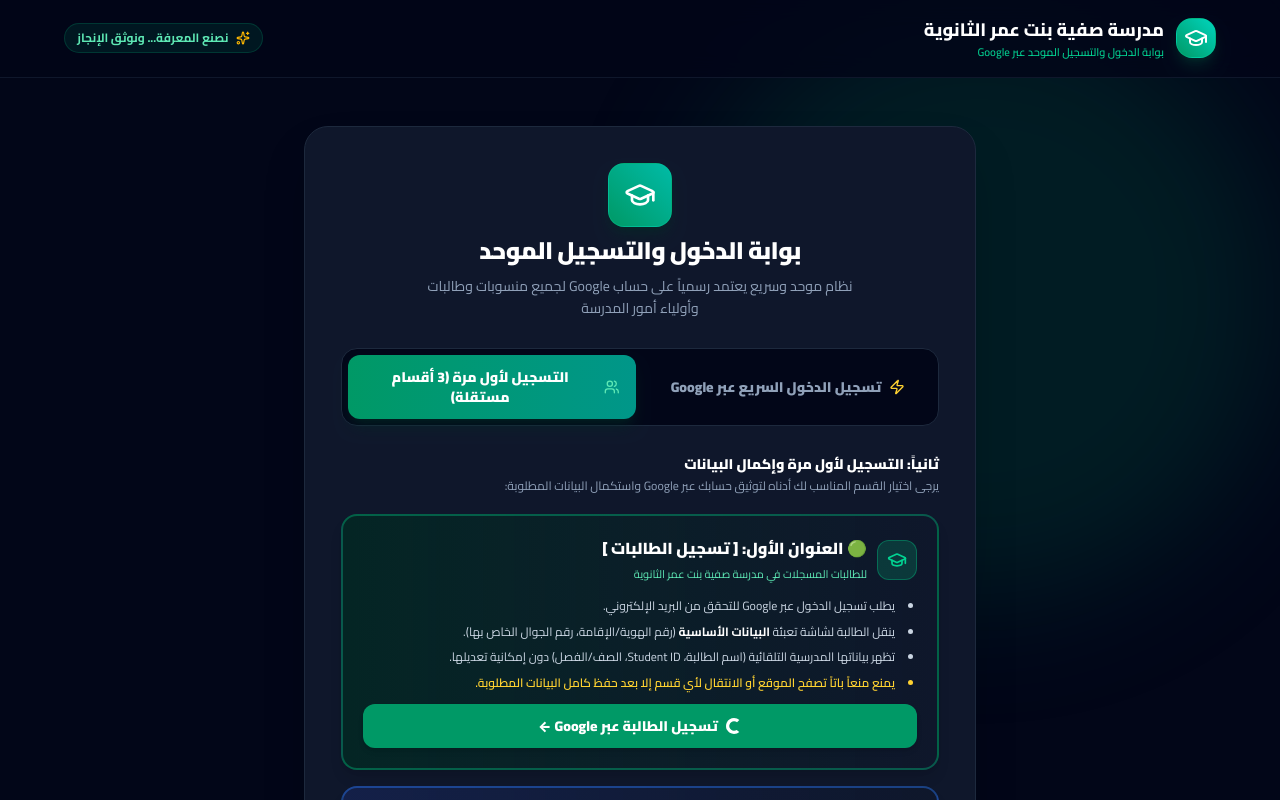
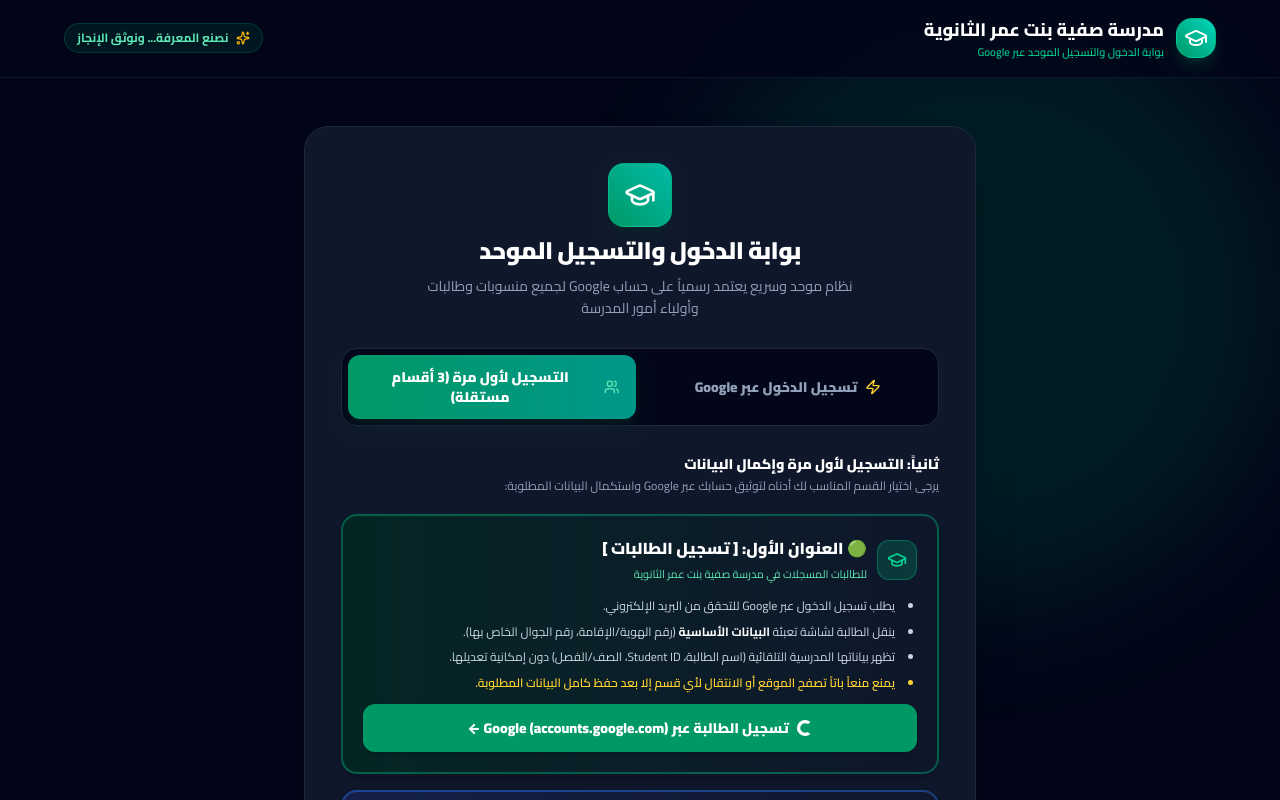
Before and after one commit to moyara743-ux/SafiyabintALKhattabschool, a React (Vite) app: page / in a window 1280 px wide. Both pictures are taken after a click on the button "التسجيل لأول مرة (3 أقسام مستقلة)". Shown: the top 800 px of the page. Built offline with nearby package versions, Linux system fonts and the light colour scheme; no server answers; the database is empty.

Commit message:
feat(auth): add Google OAuth login to navbar
Update the login flow to prioritize Google authentication. Added a dedicated Google sign-in button to the navbar and set it as the default view in the login interface.

```diff
--- a/src/components/Navbar.tsx
+++ b/src/components/Navbar.tsx
@@ -7,6 +7,7 @@ import {
   SYSTEM_OWNER_ROLE_LABEL,
   isSystemOwner as checkIsSystemOwner,
 } from '../lib/principalService';
+import { buildGoogleOAuthUrl } from '../lib/googleAuth';
 import {
   GraduationCap,
   Shield,
@@ -350,12 +351,21 @@ export const Navbar: React.FC<NavbarProps> = ({
                 )}
               </div>
             ) : (
-              <button
+              <a
+                href={buildGoogleOAuthUrl('quick_login')}
+                target="_blank"
+                rel="noopener noreferrer"
                 onClick={() => onOpenAuth('login')}
-                className="hidden sm:inline-flex px-3.5 py-1.5 sm:px-4 sm:py-2 text-xs font-bold bg-amber-500 hover:bg-amber-400 text-slate-950 rounded-xl shadow-md transition-all cursor-pointer border border-amber-300"
+                className="hidden sm:inline-flex items-center gap-2 px-3.5 py-1.5 sm:px-4 sm:py-2 text-xs font-black bg-white hover:bg-slate-100 text-slate-900 rounded-xl shadow-md transition-all cursor-pointer border border-slate-200 no-underline active:scale-[0.99]"
               >
-                تسجيل الدخول
-              </button>
+                <svg className="w-3.5 h-3.5 shrink-0" viewBox="0 0 24 24">
+                  <path fill="#4285F4" d="M22.56 12.25c0-.78-.07-1.53-.2-2.25H12v4.26h5.92c-.26 1.37-1.04 2.53-2.21 3.31v2.77h3.57c2.08-1.92 3.28-4.74 3.28-8.09z" />
+                  <path fill="#34A853" d="M12 23c2.97 0 5.46-.98 7.28-2.66l-3.57-2.77c-.98.66-2.23 1.06-3.71 1.06-2.86 0-5.29-1.93-6.16-4.53H2.18v2.84C3.99 20.53 7.7 23 12 23z" />
+                  <path fill="#FBBC05" d="M5.84 14.09c-.22-.66-.35-1.36-.35-2.09s.13-1.43.35-2.09V7.06H2.18C1.43 8.55 1 10.22 1 12s.43 3.45 1.18 4.94l2.85-2.22.81-.63z" />
+                  <path fill="#EA4335" d="M12 5.38c1.62 0 3.06.56 4.21 1.64l3.15-3.15C17.45 2.09 14.97 1 12 1 7.7 1 3.99 3.47 2.18 7.06l3.66 2.84c.87-2.6 3.3-4.52 6.16-4.52z" />
+                </svg>
+                <span>تسجيل الدخول عبر Google</span>
+              </a>
             )}
           </div>
         </div>
@@ -545,16 +555,24 @@ export const Navbar: React.FC<NavbarProps> = ({
                   <span>تسجيل الخروج من الحساب</span>
                 </button>
               ) : (
-                <button
+                <a
+                  href={buildGoogleOAuthUrl('quick_login')}
+                  target="_blank"
+                  rel="noopener noreferrer"
                   onClick={() => {
                     setDrawerOpen(false);
                     onOpenAuth('login');
                   }}
-                  className="w-full px-4 py-2.5 rounded-xl text-xs font-bold text-white bg-emerald-800 hover:bg-emerald-700 flex items-center justify-center gap-2 shadow-md transition-all cursor-pointer border border-emerald-900"
+                  className="w-full px-4 py-3 rounded-xl text-xs font-black text-slate-900 bg-white hover:bg-slate-100 flex items-center justify-center gap-2.5 shadow-md transition-all cursor-pointer border border-slate-200 no-underline active:scale-[0.99]"
                 >
-                  <User className="w-4 h-4" />
-                  <span>تسجيل الدخول</span>
-                </button>
+                  <svg className="w-4 h-4 shrink-0" viewBox="0 0 24 24">
+                    <path fill="#4285F4" d="M22.56 12.25c0-.78-.07-1.53-.2-2.25H12v4.26h5.92c-.26 1.37-1.04 2.53-2.21 3.31v2.77h3.57c2.08-1.92 3.28-4.74 3.28-8.09z" />
+                    <path fill="#34A853" d="M12 23c2.97 0 5.46-.98 7.28-2.66l-3.57-2.77c-.98.66-2.23 1.06-3.71 1.06-2.86 0-5.29-1.93-6.16-4.53H2.18v2.84C3.99 20.53 7.7 23 12 23z" />
+                    <path fill="#FBBC05" d="M5.84 14.09c-.22-.66-.35-1.36-.35-2.09s.13-1.43.35-2.09V7.06H2.18C1.43 8.55 1 10.22 1 12s.43 3.45 1.18 4.94l2.85-2.22.81-.63z" />
+                    <path fill="#EA4335" d="M12 5.38c1.62 0 3.06.56 4.21 1.64l3.15-3.15C17.45 2.09 14.97 1 12 1 7.7 1 3.99 3.47 2.18 7.06l3.66 2.84c.87-2.6 3.3-4.52 6.16-4.52z" />
+                  </svg>
+                  <span>تسجيل الدخول عبر Google</span>
+                </a>
               )}
 
               <p className="text-[11px] text-center text-slate-500 font-light">
--- a/src/views/LoginView.tsx
+++ b/src/views/LoginView.tsx
@@ -68,8 +68,8 @@ export const LoginView: React.FC<LoginViewProps> = ({
     resetPassword,
   } = useAuth();
 
-  // Primary View Mode: 'first_time_register' (التسجيل لأول مرة) or 'quick_login' (تسجيل الدخول السريع عبر Google)
-  const [viewMode, setViewMode] = useState<'quick_login' | 'first_time_register'>('first_time_register');
+  // Primary View Mode: 'quick_login' (تسجيل الدخول عبر Google) or 'first_time_register' (التسجيل لأول مرة)
+  const [viewMode, setViewMode] = useState<'quick_login' | 'first_time_register'>('quick_login');
 
   // Alternative fallback login expansion (Preserves existing password/student code systems in collapsed drawer)
   const [showAlternativeLogin, setShowAlternativeLogin] = useState(false);
@@ -371,7 +371,7 @@ export const LoginView: React.FC<LoginViewProps> = ({
               }`}
             >
               <Zap className="w-4 h-4 text-amber-300" />
-              <span>تسجيل الدخول السريع عبر Google</span>
+              <span>تسجيل الدخول عبر Google</span>
             </button>
 
             <button
@@ -423,14 +423,14 @@ export const LoginView: React.FC<LoginViewProps> = ({
           )}
 
           {/* ━━━━━━━━━━━━━━━━━━━━━━━━━━━━━━━━━━━━━━━━━━━━━━━━━━━━━━━━━━━━ */}
-          {/* TAB 1: QUICK GOOGLE SIGN-IN (أولاً: تسجيل الدخول السريع)        */}
+          {/* TAB 1: QUICK GOOGLE SIGN-IN (أولاً: تسجيل الدخول عبر Google)   */}
           {/* ━━━━━━━━━━━━━━━━━━━━━━━━━━━━━━━━━━━━━━━━━━━━━━━━━━━━━━━━━━━━ */}
           {viewMode === 'quick_login' && (
             <div className="space-y-5 animate-in fade-in">
               <div className="p-4 sm:p-5 bg-gradient-to-b from-slate-800/90 to-slate-800/40 rounded-2xl border border-slate-700/80 space-y-4">
                 <div className="flex items-center gap-2.5 text-emerald-400 font-extrabold text-sm sm:text-base">
                   <Zap className="w-5 h-5 text-amber-400 shrink-0" />
-                  <span>أولاً: زر التسجيل والدخول السريع (Quick Google Sign-In)</span>
+                  <span>تسجيل الدخول عبر Google (المصادقة الرسمية المباشرة)</span>
                 </div>
 
                 <p className="text-xs text-slate-300 leading-relaxed">
@@ -462,14 +462,16 @@ export const LoginView: React.FC<LoginViewProps> = ({
                 {/* GIS Render Anchor if ready */}
                 <div className="flex justify-center" ref={googleBtnContainerRef} />
 
-                {/* Big Prominent Google Button */}
-                <button
-                  type="button"
+                {/* Big Prominent Direct Google Button */}
+                <div className="space-y-2.5 pt-1">
+                  <a
+                    href={buildGoogleOAuthUrl('quick_login')}
+                    target="_blank"
+                    rel="noopener noreferrer"
                     onClick={() => handleStartGoogleOAuth('quick_login')}
-                  disabled={loading}
-                  className="w-full py-4 px-5 rounded-2xl bg-white hover:bg-slate-100 text-slate-900 border border-slate-200 transition-all flex items-center justify-center gap-3.5 font-extrabold text-sm sm:text-base shadow-xl hover:shadow-2xl cursor-pointer disabled:opacity-50 active:scale-[0.99]"
+                    className="w-full py-4 px-5 rounded-2xl bg-white hover:bg-slate-100 text-slate-900 border-2 border-slate-200 hover:border-emerald-500 transition-all flex flex-col sm:flex-row items-center justify-center gap-3.5 font-extrabold text-sm sm:text-base shadow-xl hover:shadow-2xl cursor-pointer active:scale-[0.99] text-center no-underline group"
                   >
-                  <svg className="w-6 h-6 shrink-0" viewBox="0 0 24 24">
+                    <svg className="w-6 h-6 shrink-0 group-hover:scale-105 transition-transform" viewBox="0 0 24 24">
                       <path
                         fill="#4285F4"
                         d="M23.745 12.27c0-.7-.06-1.4-.19-2.07H12v4.51h6.6c-.29 1.52-1.14 2.82-2.4 3.68v3.05h3.88c2.27-2.09 3.66-5.17 3.66-9.17z"
@@ -487,8 +489,19 @@ export const LoginView: React.FC<LoginViewProps> = ({
                         d="M12 4.75c1.77 0 3.35.61 4.6 1.8l3.42-3.42C17.95 1.19 15.24 0 12 0 7.33 0 3.26 2.64 1.24 6.58l4.04 3.15c.95-2.83 3.6-4.98 6.72-4.98z"
                       />
                     </svg>
-                  <span>تسجيل الدخول السريع عبر Google</span>
-                </button>
+                    <span className="text-base sm:text-lg font-black text-slate-900">
+                      تسجيل الدخول عبر Google
+                    </span>
+                    <span className="inline-flex items-center gap-1 text-[11px] font-bold text-emerald-800 bg-emerald-100 px-2.5 py-0.5 rounded-full border border-emerald-300">
+                      <ExternalLink className="w-3 h-3 text-emerald-700" />
+                      <span>accounts.google.com</span>
+                    </span>
+                  </a>
+
+                  <p className="text-[11px] text-center text-slate-400 font-medium">
+                    توثيق رسمي موحد بدون محاكاة • ينقلك مباشرة لاختيار حسابك في Google والتحقق من اعتماده
+                  </p>
+                </div>
               </div>
 
               {/* Roles Badge List */}
@@ -562,19 +575,20 @@ export const LoginView: React.FC<LoginViewProps> = ({
                   <li className="text-amber-300 font-semibold">يمنع منعاً باتاً تصفح الموقع أو الانتقال لأي قسم إلا بعد حفظ كامل البيانات المطلوبة.</li>
                 </ul>
 
-                <button
-                  type="button"
+                <a
+                  href={buildGoogleOAuthUrl('register_student')}
+                  target="_blank"
+                  rel="noopener noreferrer"
                   onClick={() => handleStartGoogleOAuth('register_student')}
-                  disabled={loading}
-                  className="w-full py-3 px-4 rounded-xl bg-emerald-600 hover:bg-emerald-500 text-white font-black text-xs sm:text-sm flex items-center justify-center gap-2 shadow-md hover:shadow-lg transition-all cursor-pointer"
+                  className="w-full py-3.5 px-4 rounded-xl bg-emerald-600 hover:bg-emerald-500 text-white font-black text-xs sm:text-sm flex items-center justify-center gap-2 shadow-md hover:shadow-lg transition-all cursor-pointer no-underline text-center active:scale-[0.99]"
                 >
                   <svg className="w-4 h-4 shrink-0" viewBox="0 0 24 24">
                     <path fill="#fff" d="M12 24c3.24 0 5.95-1.08 7.93-2.91l-3.88-3.05c-1.08.72-2.45 1.16-4.05 1.16-3.12 0-5.77-2.1-6.72-4.93H1.24v3.15C3.26 21.36 7.33 24 12 24z" />
                     <path fill="#fff" d="M5.28 14.27c-.25-.72-.38-1.49-.38-2.27s.13-1.55.38-2.27V6.58H1.24C.45 8.16 0 9.97 0 12s.45 3.84 1.24 5.42l4.04-3.15z" />
                     <path fill="#fff" d="M12 4.75c1.77 0 3.35.61 4.6 1.8l3.42-3.42C17.95 1.19 15.24 0 12 0 7.33 0 3.26 2.64 1.24 6.58l4.04 3.15c.95-2.83 3.6-4.98 6.72-4.98z" />
                   </svg>
-                  <span>تسجيل الطالبة عبر Google ←</span>
-                </button>
+                  <span>تسجيل الطالبة عبر Google (accounts.google.com) ←</span>
+                </a>
               </div>
 
               {/* 🔵 CARD 2: تسجيل أولياء الأمور */}
@@ -602,19 +616,20 @@ export const LoginView: React.FC<LoginViewProps> = ({
                   <li className="text-amber-300 font-semibold">لا يمكن الدخول للنظام وتصفحه إلا بعد الربط وإكمال البيانات.</li>
                 </ul>
 
-                <button
-                  type="button"
+                <a
+                  href={buildGoogleOAuthUrl('register_parent')}
+                  target="_blank"
+                  rel="noopener noreferrer"
                   onClick={() => handleStartGoogleOAuth('register_parent')}
-                  disabled={loading}
-                  className="w-full py-3 px-4 rounded-xl bg-blue-600 hover:bg-blue-500 text-white font-black text-xs sm:text-sm flex items-center justify-center gap-2 shadow-md hover:shadow-lg transition-all cursor-pointer"
+                  className="w-full py-3.5 px-4 rounded-xl bg-blue-600 hover:bg-blue-500 text-white font-black text-xs sm:text-sm flex items-center justify-center gap-2 shadow-md hover:shadow-lg transition-all cursor-pointer no-underline text-center active:scale-[0.99]"
                 >
                   <svg className="w-4 h-4 shrink-0" viewBox="0 0 24 24">
                     <path fill="#fff" d="M12 24c3.24 0 5.95-1.08 7.93-2.91l-3.88-3.05c-1.08.72-2.45 1.16-4.05 1.16-3.12 0-5.77-2.1-6.72-4.93H1.24v3.15C3.26 21.36 7.33 24 12 24z" />
                     <path fill="#fff" d="M5.28 14.27c-.25-.72-.38-1.49-.38-2.27s.13-1.55.38-2.27V6.58H1.24C.45 8.16 0 9.97 0 12s.45 3.84 1.24 5.42l4.04-3.15z" />
                     <path fill="#fff" d="M12 4.75c1.77 0 3.35.61 4.6 1.8l3.42-3.42C17.95 1.19 15.24 0 12 0 7.33 0 3.26 2.64 1.24 6.58l4.04 3.15c.95-2.83 3.6-4.98 6.72-4.98z" />
                   </svg>
-                  <span>تسجيل ولي الأمر عبر Google ←</span>
-                </button>
+                  <span>تسجيل ولي الأمر عبر Google (accounts.google.com) ←</span>
+                </a>
               </div>
 
               {/* 🟣 CARD 3: تسجيل الكادر المدرسي والإداري والمديرة */}
@@ -641,19 +656,20 @@ export const LoginView: React.FC<LoginViewProps> = ({
                   <li className="text-emerald-300 font-semibold">المستخدمات المفعلات سابقاً: يدخلن مباشرة بحسابهن ورتبتهن دون طلب الرمز مجدداً.</li>
                 </ul>
 
-                <button
-                  type="button"
+                <a
+                  href={buildGoogleOAuthUrl('register_staff')}
+                  target="_blank"
+                  rel="noopener noreferrer"
                   onClick={() => handleStartGoogleOAuth('register_staff')}
-                  disabled={loading}
-                  className="w-full py-3 px-4 rounded-xl bg-purple-600 hover:bg-purple-500 text-white font-black text-xs sm:text-sm flex items-center justify-center gap-2 shadow-md hover:shadow-lg transition-all cursor-pointer"
+                  className="w-full py-3.5 px-4 rounded-xl bg-purple-600 hover:bg-purple-500 text-white font-black text-xs sm:text-sm flex items-center justify-center gap-2 shadow-md hover:shadow-lg transition-all cursor-pointer no-underline text-center active:scale-[0.99]"
                 >
                   <svg className="w-4 h-4 shrink-0" viewBox="0 0 24 24">
                     <path fill="#fff" d="M12 24c3.24 0 5.95-1.08 7.93-2.91l-3.88-3.05c-1.08.72-2.45 1.16-4.05 1.16-3.12 0-5.77-2.1-6.72-4.93H1.24v3.15C3.26 21.36 7.33 24 12 24z" />
                     <path fill="#fff" d="M5.28 14.27c-.25-.72-.38-1.49-.38-2.27s.13-1.55.38-2.27V6.58H1.24C.45 8.16 0 9.97 0 12s.45 3.84 1.24 5.42l4.04-3.15z" />
                     <path fill="#fff" d="M12 4.75c1.77 0 3.35.61 4.6 1.8l3.42-3.42C17.95 1.19 15.24 0 12 0 7.33 0 3.26 2.64 1.24 6.58l4.04 3.15c.95-2.83 3.6-4.98 6.72-4.98z" />
                   </svg>
-                  <span>تسجيل الكادر والمديرة عبر Google ←</span>
-                </button>
+                  <span>تسجيل الكادر والمديرة عبر Google (accounts.google.com) ←</span>
+                </a>
               </div>
             </div>
           )}
```
Lines whose indentation alone changed are shown as unchanged.
